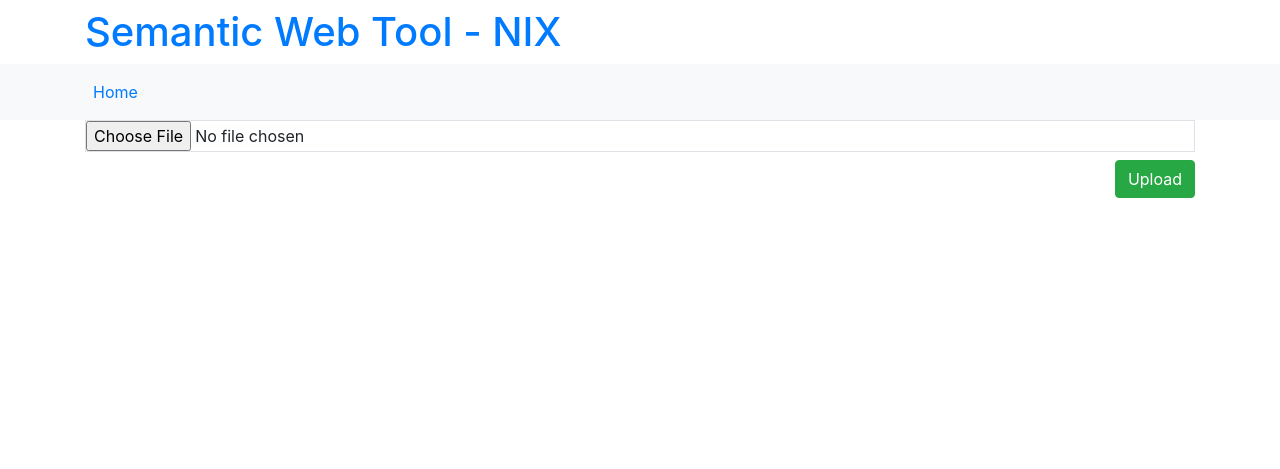
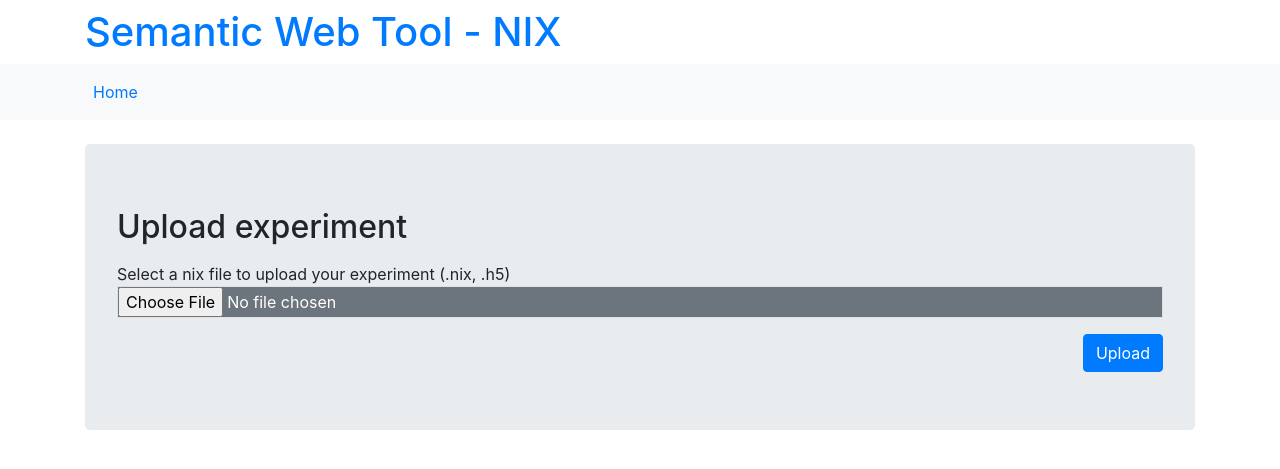
Before and after one commit to hard456/dp, a Django app: page / in a window 1280 px wide. Shown: the top 469 px of the page. Run offline with Django 3.2, Linux system fonts and the light colour scheme; some libraries are stand-ins or nearby versions.

Commit message:
experiment odkazy a html

```diff
--- a/nix/urls.py
+++ b/nix/urls.py
@@ -5,5 +5,8 @@ urlpatterns = [
     path("", views.index, name="index"),
     path("test/", views.testik, name="testik"),
     path("upload/", views.upload_experiment, name="upload"),
-    path("experiment/<slug:id>/file", views.show_file),
+    path("experiment/<slug:id>/file", views.show_file, name="experiment"),
+    path("experiment/<slug:id>/json-ld", views.show_json_ld, name="json-ld"),
+    path("experiment/<slug:id>/sparql", views.show_sparql, name="sparql"),
+    path("experiment/<slug:id>/graph", views.show_graph, name="graph"),
 ]
--- a/nix/views.py
+++ b/nix/views.py
@@ -12,8 +12,38 @@ def index(request):
 
 
 def show_file(request, id):
+    fs = FileSystemStorage()
+    if not fs.exists('experiments/' + id + '/'):
+        return render(request, '404.html')
     return render(request, 'nix/file.html', {
-        'error_message': id
+        'experiment_id': id
+    })
+
+
+def show_json_ld(request, id):
+    fs = FileSystemStorage()
+    if not fs.exists('experiments/' + id + '/'):
+        return render(request, '404.html')
+    return render(request, 'nix/json-ld.html', {
+        'experiment_id': id
+    })
+
+
+def show_graph(request, id):
+    fs = FileSystemStorage()
+    if not fs.exists('experiments/' + id + '/'):
+        return render(request, '404.html')
+    return render(request, 'nix/graph.html', {
+        'experiment_id': id
+    })
+
+
+def show_sparql(request, id):
+    fs = FileSystemStorage()
+    if not fs.exists('experiments/' + id + '/'):
+        return render(request, '404.html')
+    return render(request, 'nix/sparql.html', {
+        'experiment_id': id
     })
 
 
@@ -33,7 +63,6 @@ def upload_experiment(request):
         # check unique experiment id
         while True:
             experiment_id = str(uuid.uuid1().int)
-            print(settings.MEDIA_URL + 'experiments/' + '34990128788807444172295489484962121020' + '/')
             if not fs.exists('experiments/' + experiment_id + '/'):
                 break
 
--- a/templates/nix/index.html
+++ b/templates/nix/index.html
@@ -2,13 +2,7 @@
 
 {% block content %}
 
-    <div class="container">
-
-    <div class="d-flex justify-content-center">
-  <div class="spinner-border text-primary m-5" id="spinner" role="status" aria-hidden="true">
-    <span class="sr-only">Loading...</span>
-  </div>
-</div>
+    <div class="container mt-4">
 
         {% if error_message %}
             <div class="alert alert-danger">
@@ -16,11 +10,25 @@
             </div>
         {% endif %}
 
+        <div class="jumbotron">
+            <h2 class="mb-3">Upload experiment</h2>
+            <span>Select a nix file to upload your experiment (.nix, .h5)</span>
+            <div class="pb-5">
+                <div class="d-flex justify-content-center">
+            <div class="spinner-border text-primary m-5" id="spinner" role="status" aria-hidden="true">
+                <span class="sr-only">Loading...</span>
+            </div>
+        </div>
             <form id="uploadFileForm" action="/upload/" method="post" enctype="multipart/form-data">
                 {% csrf_token %}
-    <input type="file" class="form-control-file border" name="myfile" accept=".nix,.h5">
-    <button id="experimentUploadButton" class="btn btn-success float-right mt-2" onclick="submitUploadExperiment()">Upload</button>
+                <input type="file" class="form-control-file bg-secondary text-white border" name="myfile" accept=".nix,.h5">
+                <button id="experimentUploadButton" class="btn btn-primary float-right mt-3"
+                        onclick="submitUploadExperiment()">Upload
+                </button>
             </form>
+                </div>
+        </div>
+
 
     </div>
 
```
Also changed, not shown: templates/nix/file.html (+14 -6 lines), templates/nix/graph.html (added, +13 -0 lines), templates/nix/json-ld.html (added, +15 -0 lines), templates/nix/sparql.html (added, +13 -0 lines). Lines whose indentation alone changed are shown as unchanged.
